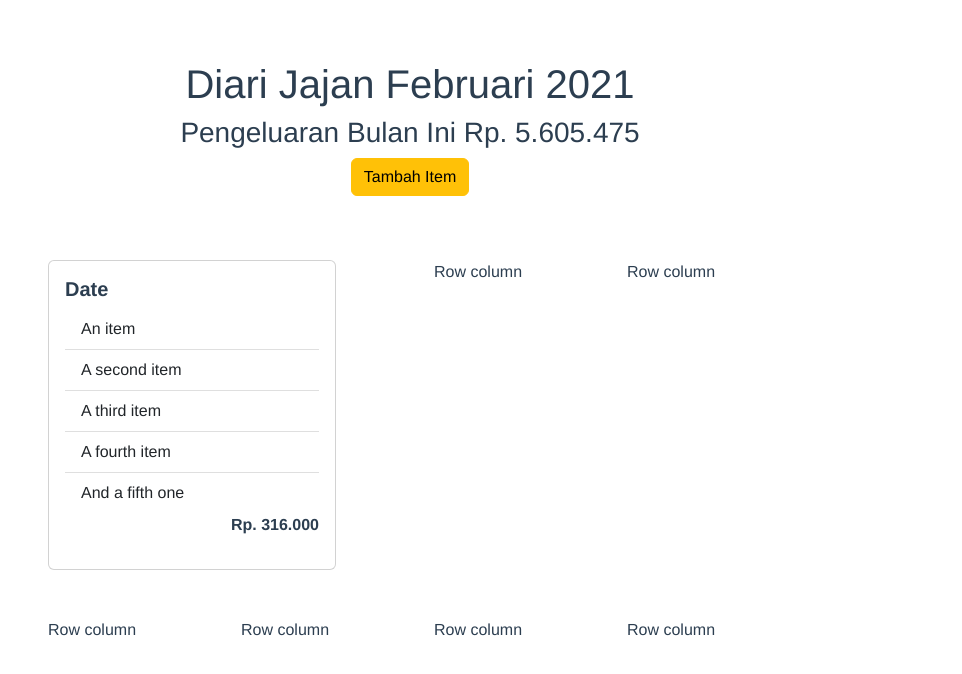
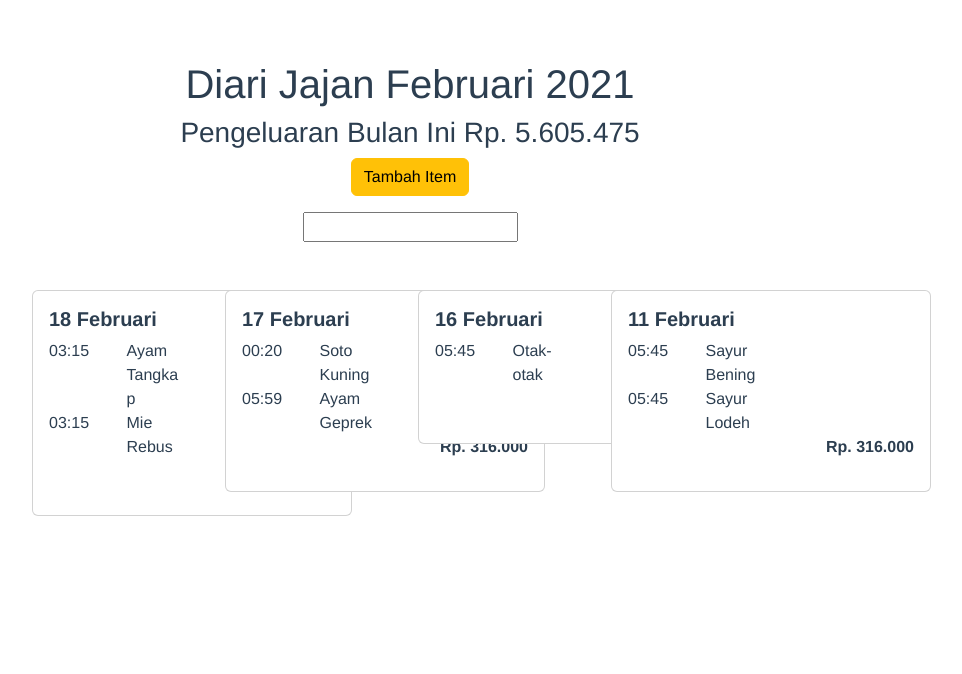
Before and after one commit to rizkybor/Diary-Jajan, a Vue app in the folder diary/: page /#/ in a window 1280 px wide. Shown: the top 674 px of the page, without its empty margins (230-1192 px from the left). Built offline with nearby package versions, Linux system fonts and the light colour scheme; data requests are answered from the project's data file.

Commit message:
checkpoint

```diff
--- a/diary/db.json
+++ b/diary/db.json
@@ -29,6 +29,18 @@
             "tanggal":"16 Februari 2021",
             "nama":"Otak-otak",
             "pengeluaraan":11971
+        },
+        {
+            "jam": "05:45",
+            "tanggal":"11 Februari 2021",
+            "nama":"Sayur Bening",
+            "pengeluaraan":79852
+        },
+        {
+            "jam": "05:45",
+            "tanggal":"11 Februari 2021",
+            "nama":"Sayur Lodeh",
+            "pengeluaraan":62879
         }
     ]
 }
--- a/diary/src/components/CardDiary.vue
+++ b/diary/src/components/CardDiary.vue
@@ -1,40 +1,28 @@
 <template>
-    <di>
-      <h1>{{ msg }}</h1>
-      <ul>
-        <li v-for="todo of todos" :key="todo.id">
-          {{ todo.name }}
-        </li>
-      </ul>
-    </di>
-  </template>
+  <div>
+    <div class="col">
+      <div class="p-0">
+        <div class="card" style="width: 20rem">
+          <div class="card-body">
+            <Items :ListItem="CardList"></Items>
+          </div>
+        </div>
+      </div>
+    </div>
+  </div>
+</template>
 
 <script>
-import axios from "axios"
+import Items from '@/components/ListDiary.vue'
 export default {
-    name: 'CardDiary',
-    props: {
-        msg: String
-    },
+  props: ["CardList"],
+  components: {
+    Items
+  },
+  mounted(){
 
-    data() {
-    return {
-      todos: []
-    };
-  },
-  async created() {
-    try {
-      const res = await axios.get(`http://localhost:3000/items`);
-
-      this.todos = res.data;
-      console.log(this.todos,'<< ')
-    } catch (e) {
-      console.error(e);
-    }
   }
 };
 </script>
 
-<style lang="scss" scoped>
-
-</style>
+<style lang="scss" scoped></style>
--- /dev/null
+++ b/diary/src/components/ListDiary.vue
@@ -0,0 +1,21 @@
+<template>
+    <div>
+
+        <h5 class="card-title"><strong>{{ ListItem[0].tanggal.substring(0, 12) }}</strong></h5>
+                <listing v-for="(item, index) in ListItem" :list="item" :key="index"  />
+         <p class="text-end"><strong>Rp. 316.000</strong></p>
+
+    </div>
+</template>
+
+<script>
+import Listing from './Listing.vue';
+export default {
+  components: { Listing },
+    props: ['ListItem'],
+};
+</script>
+
+<style lang="scss" scoped>
+
+</style>
--- /dev/null
+++ b/diary/src/components/Listing.vue
@@ -0,0 +1,43 @@
+<template>
+    <div>
+        <div class="row">
+            <div class="col-3">
+                <li class="list-group-item">{{ list.jam }}</li>
+            </div>
+            <div class="col-3">
+                <li class="list-group-item">{{ list.nama }}</li>
+
+            </div>
+            <div class="col-2">
+                <li class="list-group-item">{{  list.pengeluaran }}</li>
+
+            </div>
+        </div>
+        <ul class="list-group list-group-flush">
+            </ul>
+    </div>
+</template>
+
+<script>
+export default {
+    name: 'DiaryJajanListing',
+    props: ['list'],
+    data() {
+        return {
+
+        };
+    },
+
+    mounted() {
+
+    },
+
+    methods: {
+
+    },
+};
+</script>
+
+<style lang="scss" scoped>
+
+</style>
--- /dev/null
+++ b/diary/src/components/SampleDiary.vue
@@ -0,0 +1,45 @@
+<template>
+    <div>
+        <ul>
+            <li v-for="(note, index) in notes" :key ="index">{{ note }}</li>
+          </ul>
+
+        <input type="text" v-model="title" @keypress.enter="save"/>
+  </div>
+    </template>
+
+  <script>
+  import { ref } from "vue"
+
+  export default {
+    setup(){
+      const notes = ref([]);
+      const title = ref("");
+
+      function save() {
+        notes.value.push(title.value);
+        title.value = ""
+      }
+      return {
+        notes,
+        title,
+        save
+      }
+    }
+
+    // async created() {
+    //   try {
+    //     const res = await axios.get(`http://localhost:3000/items`);
+
+    //     this.todos = res.data;
+    //     console.log(this.todos,'<< ')
+    //   } catch (e) {
+    //     console.error(e);
+    //   }
+    // }
+  };
+  </script>
+
+  <style lang="scss" scoped>
+
+  </style>
--- a/diary/src/main.js
+++ b/diary/src/main.js
@@ -5,4 +5,7 @@ import App from './App.vue'
 import router from './router'
 import store from './store/index'
 
-createApp(App).use(router, store).mount('#app')
+createApp(App)
+    .use(router)
+    .use(store)
+    .mount('#app');
--- a/diary/src/store/index.js
+++ b/diary/src/store/index.js
@@ -1,10 +1,27 @@
 import { createStore } from "vuex";
 
 const store = createStore({
-    state:{},
-    getters:{},
-    mutations:{},
-    actions:{}
+    state:{
+        dataListing: []
+    },
+    getters:{
+        currentListing: (state) => state.dataListing,
+    },
+    mutations:{
+        SET_DATA(state, payload){
+            state.dataListing = payload
+        }
+    },
+    actions:{
+        async getData(commit, payload){
+           let result = payload.reduce(function (r, a){
+            r[a.tanggal] = r[a.tanggal] || [];
+            r[a.tanggal].push(a);
+            return r;
+           }, Object.create(null))
+           store.commit("SET_DATA", result)
+        }
+    }
 })
 
 export default store
--- a/diary/src/views/Home.vue
+++ b/diary/src/views/Home.vue
@@ -1,66 +1,49 @@
 <template>
   <div>
     <div class="text-center mb-5">
-    <h1>Diari Jajan Februari 2021</h1>
-    <h3>Pengeluaran Bulan Ini Rp. 5.605.475</h3>
+      <h1>Diari Jajan Februari 2021</h1>
+      <h3>Pengeluaran Bulan Ini Rp. 5.605.475</h3>
 
-    <button type="button" class="btn btn-warning">Tambah Item</button>
-</div>
+      <button type="button" class="btn btn-warning">Tambah Item</button>
+      <sample></sample>
+    </div>
     <div class="container">
       <div class="row row-cols-2 row-cols-lg-4 g-2 g-lg-3">
-        <div class="col">
-          <div class="p-3">
-            <div class="card" style="width: 18rem">
-              <div class="card-body">
-                <h5 class="card-title"><strong>Date</strong></h5>
-                <ul class="list-group list-group-flush">
-                    <li class="list-group-item">An item</li>
-                    <li class="list-group-item">A second item</li>
-                    <li class="list-group-item">A third item</li>
-                    <li class="list-group-item">A fourth item</li>
-                    <li class="list-group-item">And a fifth one</li>
-                </ul>
-              <p class="text-end"><strong>Rp. 316.000</strong></p>
-              </div>
-            </div>
-          </div>
-        </div>
-        <div class="col">
-          <div class="p-3">Row column</div>
-        </div>
-        <div class="col">
-          <div class="p-3">Row column</div>
-        </div>
-        <div class="col">
-          <div class="p-3">Row column</div>
-        </div>
-        <div class="col">
-          <div class="p-3">Row column</div>
-        </div>
-        <div class="col">
-          <div class="p-3">Row column</div>
-        </div>
-        <div class="col">
-          <div class="p-3">Row column</div>
-        </div>
-        <div class="col">
-          <div class="p-3">Row column</div>
-        </div>
+        <card-diary v-for="(item, index) in dataListing" :CardList="item" :key="index" />
       </div>
     </div>
   </div>
 </template>
 
 <script>
+import axios from 'axios';
+import sample from "@/components/SampleDiary.vue";
+import CardDiary from "@/components/CardDiary.vue";
+import { mapState } from 'vuex'
+
+
 export default {
   name: "DiaryJajanHome",
-
-  data() {
-    return {};
+  components: {
+    CardDiary,
+    sample,
   },
-
-  mounted() {},
-
+  computed: {
+    ...mapState(['dataListing']),
+  },
+  data(){
+    return{
+    }
+  },
+  async created() {
+    try {
+      const res = await axios.get(`http://localhost:3000/items`)
+      // this.listing = res.data;
+      this.$store.dispatch('getData', res.data)
+    } catch(e) {
+      console.error(e.error)
+    }
+  },
   methods: {},
 };
 </script>
```
Also changed, not shown: diary/src/store/index 2.js (added, +10 -0 lines), 2 other files (tests, documents, lock files or other folders).
